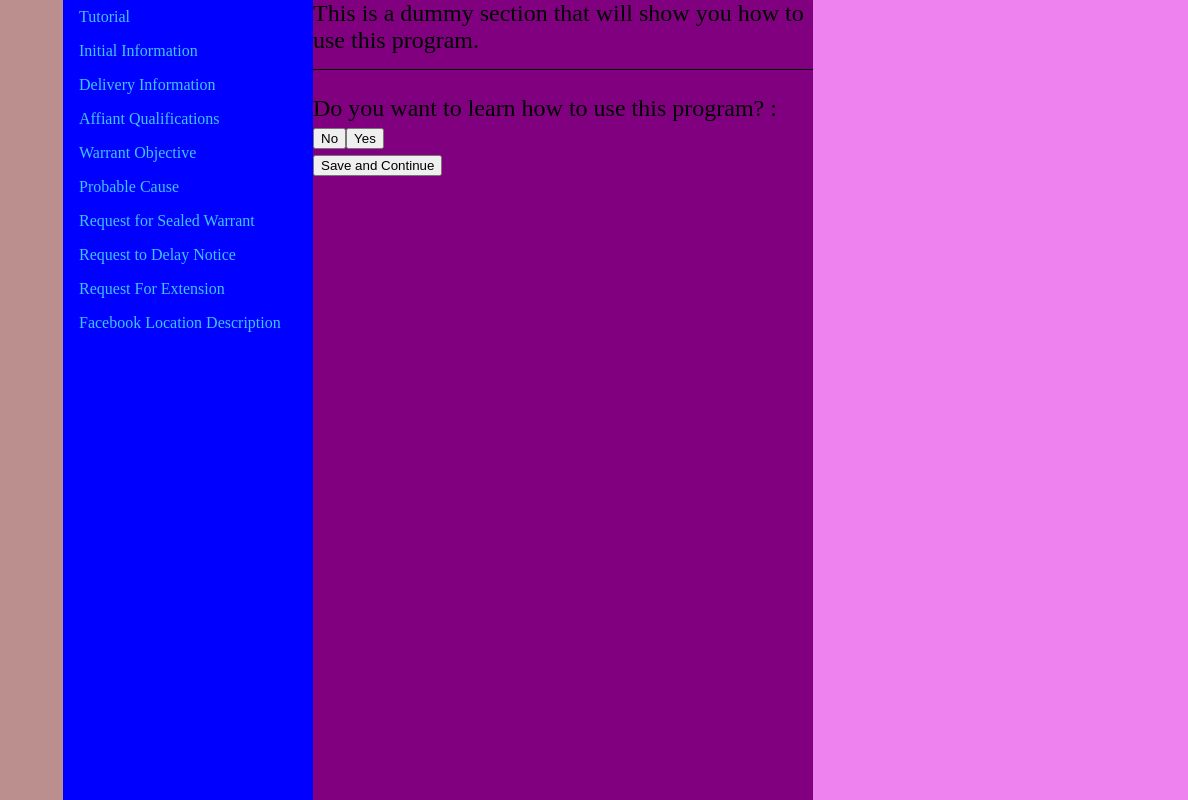
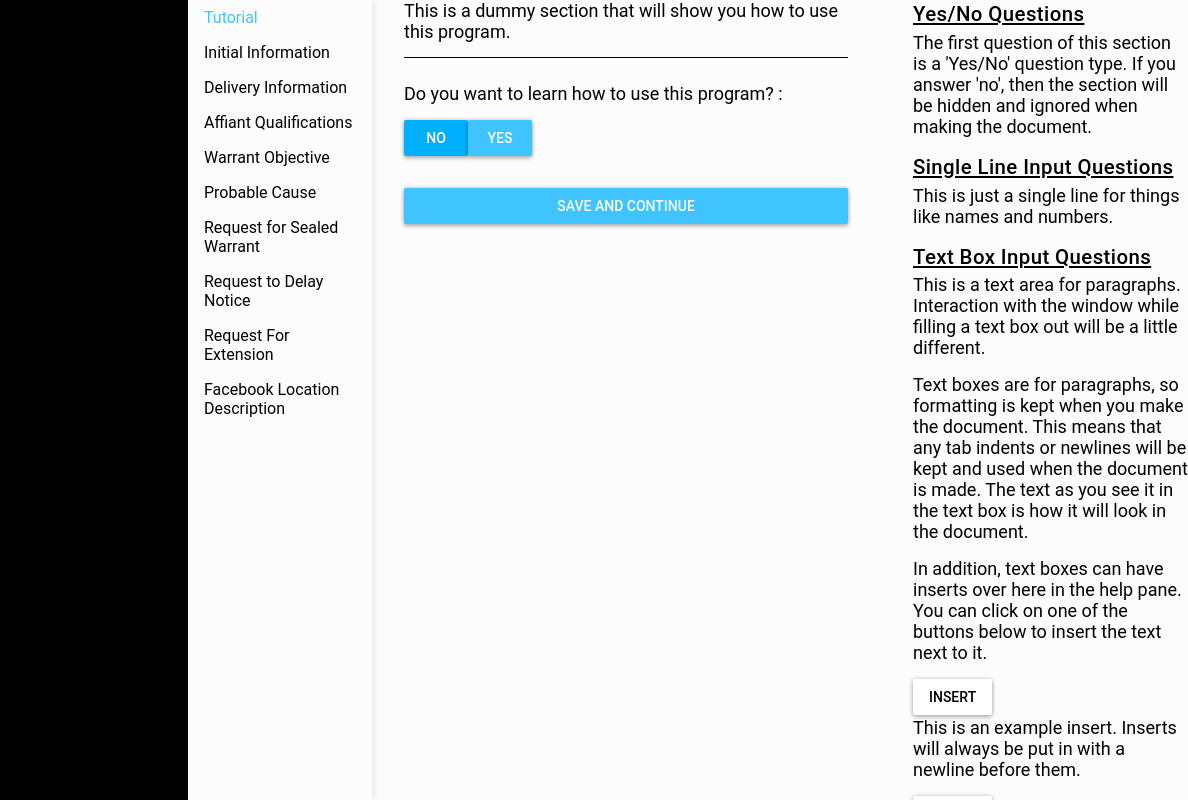
Before and after one commit to raffchen/DocumentBuilderTemplater, an Electron app: page src/index.html in a window 1500 px wide. Shown: the whole page, without its empty margins (312-1500 px from the left). Drawn offline with nearby package versions, Linux system fonts and the light colour scheme.

Commit message:
Transfer styling from DocumentBuilder
Without using bootstrap this time, tried to recreate the ui of DocumentBuilder as close as I could get it

```diff
--- a/src/css/index.css
+++ b/src/css/index.css
@@ -1,29 +1,105 @@
 html, body {
     height: 100%;
     margin: 0;
+    font-family: Roboto, -apple-system, BlinkMacSystemFont, "Segoe UI", "Helvetica Neue", Arial, sans-serif, "Apple Color Emoji", "Segoe UI Emoji", "Segoe UI Symbol";
+    overflow: hidden;
+    background-color: #fcfcfc;
 }
 
 .container {
     height: 100%;
     display: grid;
-    grid-template-columns: repeat(12, 1fr);
+    grid-template-columns: repeat(15, 1fr);
 }
 
 #REPL {
-    grid-column: span 3;
+    background-color: black;
+    grid-column: span 5;
+}
+
+#navbar-wrapper {
+    grid-column: span 2;
+    padding-right: 2vh;
 }
 
 #navbar {
+    height: 100%;
+    box-shadow: 5px 0px 5px #f1f1f1;
     grid-column: span 2;
 }
 
 #main {
-    grid-column: span 4;
-    grid-template-rows: repeat(12, 1fr)
+    padding-right: 5vh;
+    padding-left: 2vh;
+    grid-column: span 5;
+    grid-template-rows: repeat(12, 1fr);
+    font-size: 0.75em;
+    padding-bottom: 1rem;
+    overflow-y: auto;
+}
+
+.questionButtonGroup {
+    margin-top: 1rem;
+    margin-bottom: 1rem;
+}
+
+.questionButton {
+    color: white;
+    background-color: #40c4ff;
+}
+
+.questionButton.active {
+    background-color: #00b0ff;
+}
+
+.singleLineInputField {
+    margin-bottom: 0.75rem;
+}
+
+.textBoxFieldInput {
+    margin-bottom: 0.75rem;
+}
+
+.radioInputField {
+    margin-bottom: 0.75rem;
+}
+
+.submitButton {
+    margin-top: 1rem;
+    margin-bottom: 1rem;
+    background-color: #40c4ff;
+    color: white;
+    width: 100%;
 }
 
 #help {
     grid-column: span 3;
+    overflow-y: auto;
+    padding-left: 25px;
+}
+
+.helpTitle {
+    text-decoration: underline;
+    font-size: 0.85em;
+    font-weight: 500;
+    letter-spacing: 0.02em;
+    line-height: 1.4;
+    padding-bottom: 0.2rem;
+}
+
+.helpText {
+    font-size: 0.75em;
+    padding-bottom: 1rem;
+}
+
+#insertButton {
+    background-color: white;
+    margin-bottom: 0.1rem;
+}
+
+.insertText {
+    font-size: 0.75em;
+    padding-bottom: 1rem;
 }
 
 #questionText {
@@ -38,12 +114,80 @@ html, body {
 }
 
 .progressButton {
+    text-overflow: ellipsis;
     border-radius: 2px;
     transition-duration: 0.3s;
     transition-property: background-color, color, opacity;
     transition-timing-function: cubic-bezier(0.4, 0, 0.2, 1);
-    color: #40c4ff;
-    opacity: 1;
     display: block;
     padding: 0.5rem 1rem;
 }
+
+.progressButton.active {
+    color: #40c4ff;
+    opacity: 1;
+}
+
+.progressButton:hover {
+    color: inherit;
+    background-color: rgba(0, 0, 0, 0.1);
+}
+
+textarea {
+    width: 100%;
+    font: 400 13.3333px Arial;
+    resize: both;
+    overflow-y: auto;
+    max-height: 500px;
+}
+
+.btn {
+    position: relative;
+    display: inline-block;
+    box-sizing: border-box;
+    border: none;
+    border-radius: 2px;
+    padding: 0 16px;
+    min-width: 64px;
+    height: 36px;
+    vertical-align: middle;
+    text-align: center;
+    text-overflow: ellipsis;
+    text-transform: uppercase;
+    box-shadow: 0 0 4px 0 rgba(0, 0, 0, 0.14), 0 3px 4px 0 rgba(0, 0, 0, 0.12), 0 1px 5px 0 rgba(0, 0, 0, 0.2);
+    font-family: var(--pure-material-font, "Roboto", "Segoe UI", BlinkMacSystemFont, system-ui, -apple-system);
+    font-size: 14px;
+    font-weight: 500;
+    line-height: 36px;
+    overflow: hidden;
+    outline: none;
+    cursor: pointer;
+    transition: box-shadow 0.2s;
+}
+
+.btn::-moz-focus-inner {
+    border: none;
+}
+
+/* Turn on custom 8px wide scrollbar */
+::-webkit-scrollbar {
+    width: 8px;
+    background-color: rgba(0,0,0,0);
+    -webkit-border-radius: 100px;
+}
+
+/* hover effect for both scrollbar area, and scrollbar 'thumb' */
+::-webkit-scrollbar:hover {
+background-color: rgba(0, 0, 0, 0.1);
+}
+
+/* The scrollbar 'thumb' ...that marque oval shape in a scrollbar */
+::-webkit-scrollbar-thumb:vertical {
+background: rgba(0,0,0,0.3);
+-webkit-border-radius: 100px;
+}
+
+::-webkit-scrollbar-thumb:vertical:active {
+background: rgba(0,0,0,0.5);
+-webkit-border-radius: 100px;
+}
--- a/src/index.html
+++ b/src/index.html
@@ -13,16 +13,18 @@
 
 <body>
     <div class="container">
-        <div id="REPL" style="background-color: rosybrown"></div>
+        <div id="REPL"></div>
 
-        <div id="navbar" style="background-color: blue"></div>
+        <div id="navbar-wrapper">
+            <div id="navbar"></div>
+        </div>
 
-        <div id="main" style="background-color: purple">
+        <div id="main">
             <div id="questionText"></div>
             <div id="questionAnswer"></div>
         </div>
 
-        <div id="help" style="background-color: violet"></div>
+        <div id="help"></div>
     </div>
 
     <script>if (typeof module === 'object') {window.module = module; module = undefined;}</script>
--- a/src/js/scripts.js
+++ b/src/js/scripts.js
@@ -160,14 +160,14 @@ function addyesNoQuestion(questionID, questionLabel) {
 	var yesButton = document.createElement("button");
 	yesButton.id = questionID + "_YesButton";
 	yesButton.name = questionID;
-	yesButton.className = "questionYesButton";
+	yesButton.className = "questionButton btn";
 	yesButton.innerHTML = "Yes";
 	yesButton.onclick = yesNoButtonHandler;
 
 	var noButton = document.createElement("button");
 	noButton.id = questionID + "_NoButton";
 	noButton.name = questionID;
-	noButton.className = "questionNoButton";
+	noButton.className = "questionButton btn";
 	noButton.innerHTML = "No";
 	noButton.onclick = yesNoButtonHandler;
 
@@ -282,7 +282,7 @@ function progressButtonHandler() {
 function addSubmitButton() {
 	var button = document.createElement("button");
 	button.id = "submitButton";
-	button.className = "submitButton";
+	button.className = "submitButton btn";
 	button.innerHTML = "Save and Continue";
 	button.addEventListener("click", submitButtonHandler);
 	answerDiv.appendChild(button);
@@ -316,7 +316,7 @@ function loadSection(sectionIndex) {
 	// clear the screen
 	$('#questionText').empty();
 	$('#questionAnswer').empty();
-	$('#helpPane').empty();
+	$('#help').empty();
 
 	var goodToGo = true;
 	if(targetSection.sectionConditions.length > 0) {
@@ -372,16 +372,16 @@ function loadHelpPane() {
 			if(sectionHelp[i].helpTitle != "") {
 				// Create and append a title section
 				var title = document.createElement('div');
-				title.className = "helpTitle h4";
+				title.className = "helpTitle";
 				title.innerHTML = sectionHelp[i].helpTitle;
-				$('#helpPane').append(title);
+				$('#help').append(title);
 			}
 
 			// Create and append a text section
 			var text = document.createElement('div');
 			text.className = "helpText";
 			text.innerHTML = sectionHelp[i].helpContent;
-			$('#helpPane').append(text);
+			$('#help').append(text);
 
 		} else if(sectionHelp[i].helpType == "helpInsert") {
 			// Create and append a button along with the text it inserts
@@ -402,7 +402,7 @@ function loadHelpPane() {
 			insertText.innerHTML = sectionHelp[i].helpContent;
 			insertWrapper.appendChild(insertText);
 
-			$('#helpPane').append(insertWrapper);
+			$('#help').append(insertWrapper);
 		}
 	}
 }
@@ -437,7 +437,7 @@ $(document).delegate('.textBoxFieldInput', 'keydown', function(e) {
 });
 
 var $body = $('body'); //Cache this for performance
-var $zoomElements = $('#helpPane, #questionText, #questionAnswer, #progressContent')
+var $zoomElements = $('#help, #questionText, #questionAnswer, #progressContent')
 
 var setBodyScale = function() {
     var scaleSource = $body.width(),
```
